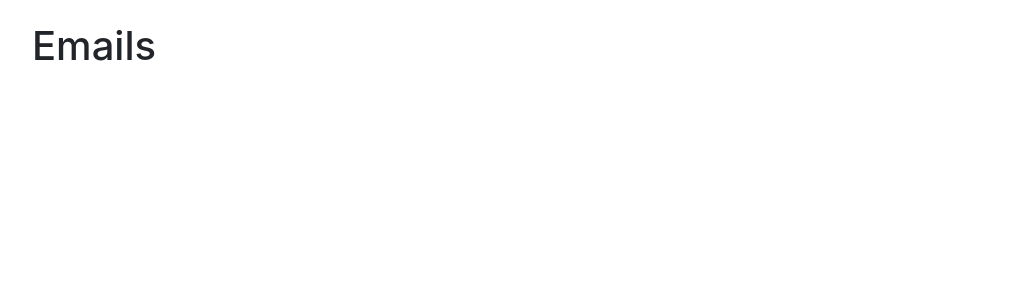
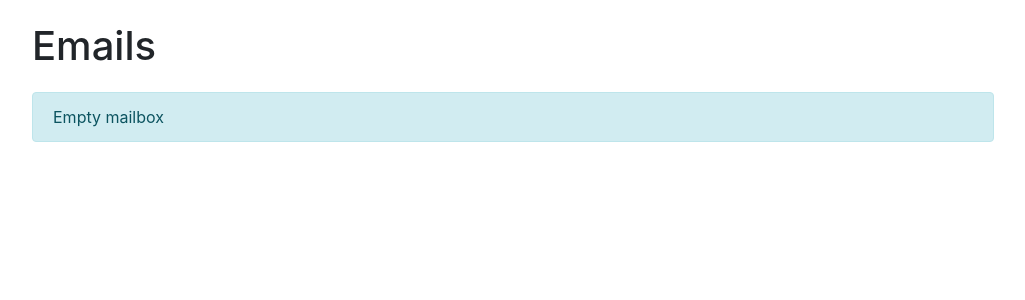
Before and after one commit to ReachFive/fake-smtp-server, a Node server app: page / in a window 1280 px wide. Shown: the top 300 px of the page, without its empty margins (127-1152 px from the left). Run offline with Node 20, Linux system fonts and the light colour scheme; some libraries are stand-ins or nearby versions.

Commit message:
add empty mailbox message

```diff
--- a/views/emails.handlebars
+++ b/views/emails.handlebars
@@ -50,5 +50,9 @@
                 </div>
             </div>
         </div>
+    {{else}}
+        <div class="alert alert-info" role="alert">
+            Empty mailbox
+        </div>
     {{/each}}
 </div>
```
